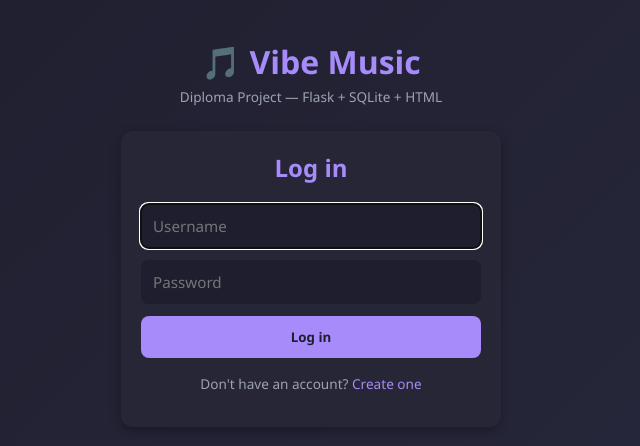
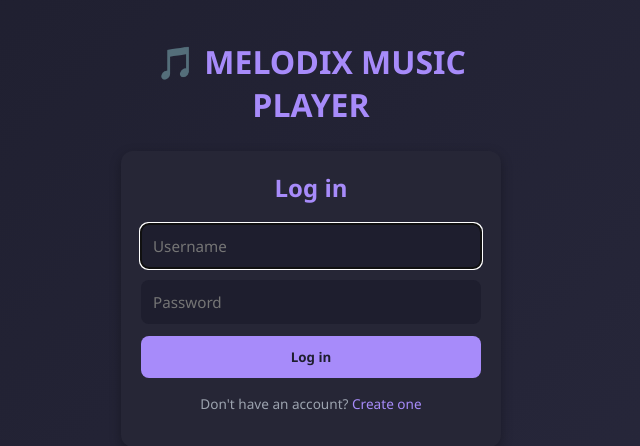
Before and after one commit to shravanibudh09-lang/vibemusic, a Flask app: page /login in a window 1280 px wide. Shown: the top 446 px of the page, without its empty margins (329-969 px from the left). Run offline with Flask 3, Linux system fonts and the light colour scheme.

Commit message:
Update login.html

```diff
--- a/templates/login.html
+++ b/templates/login.html
@@ -10,8 +10,7 @@
 
   <div class="app auth-app">
     <header>
-      <h1>🎵 Vibe Music</h1>
-      <p class="subtitle">Diploma Project — Flask + SQLite + HTML</p>
+      <h1>🎵 MELODIX MUSIC PLAYER</h1>
     </header>
 
     <section class="auth-box">
```
